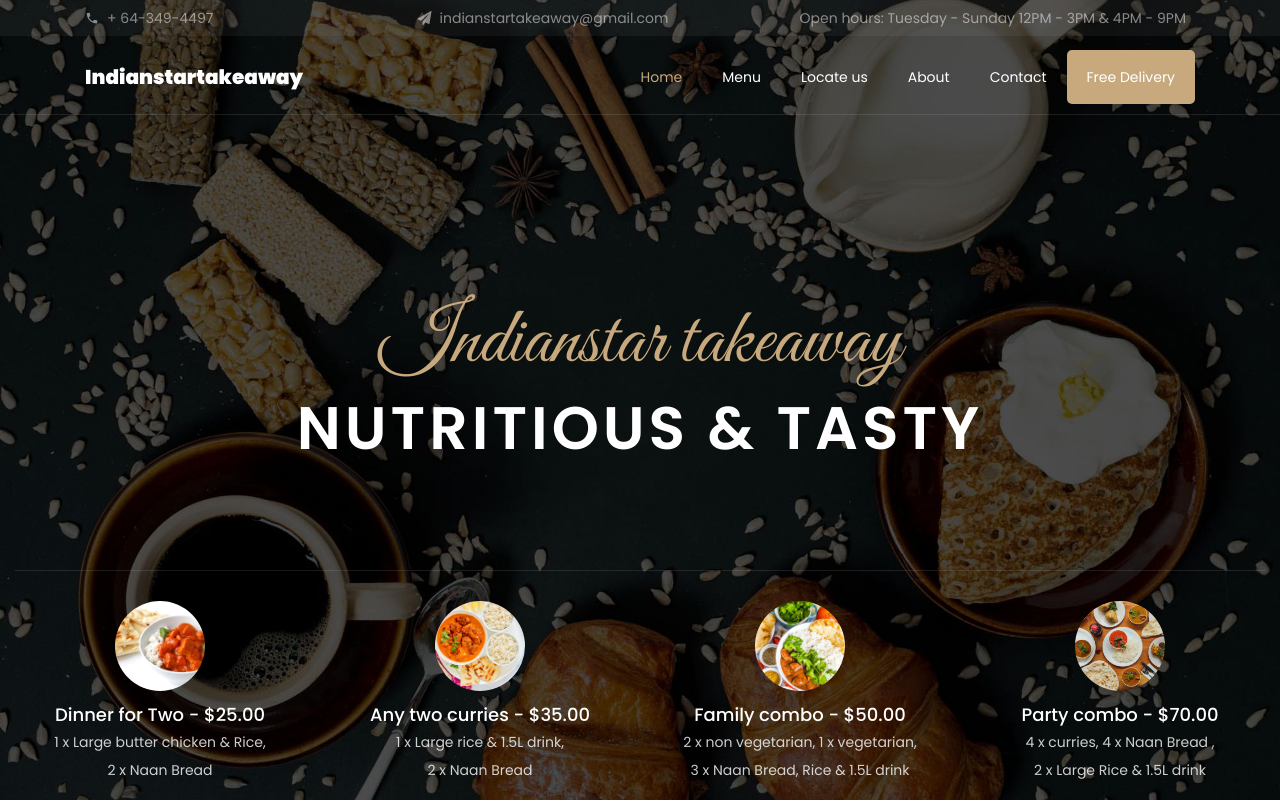
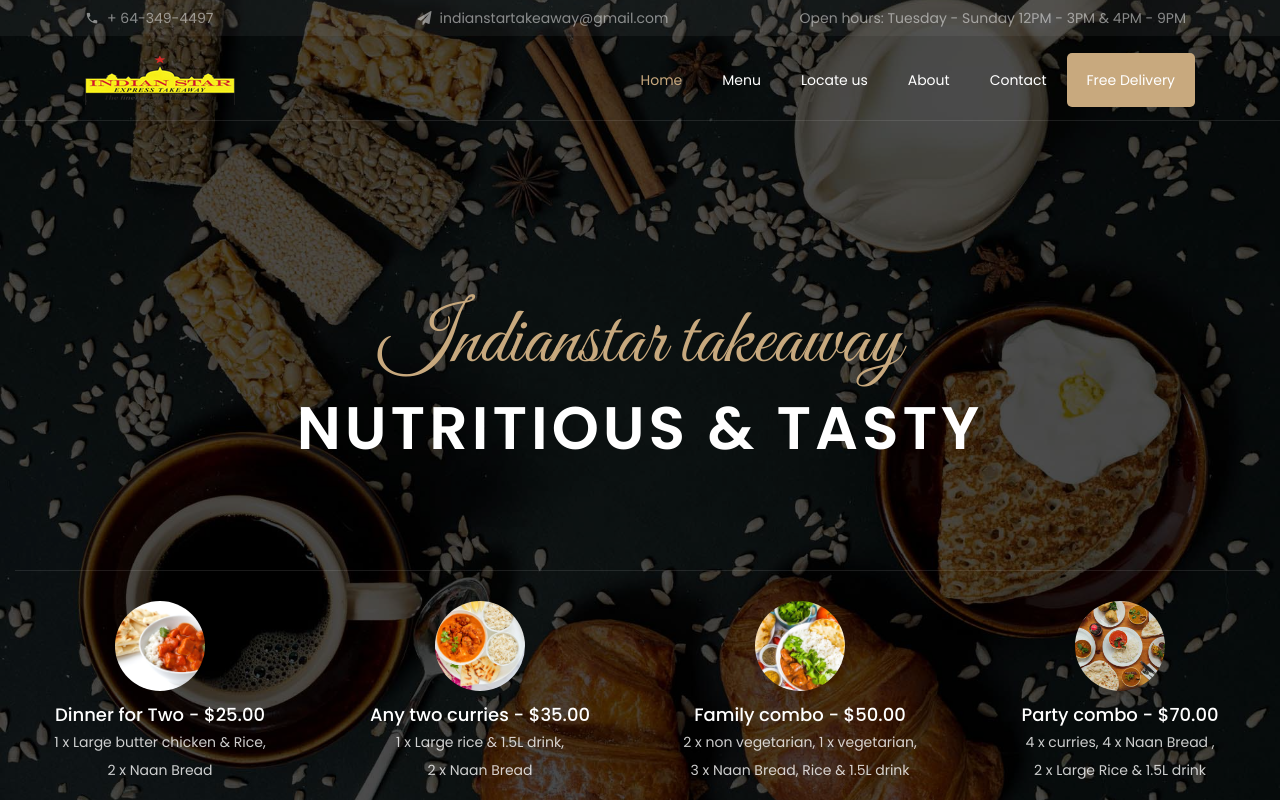
Before and after one commit to Judyjose008/indianstartakeaway, a plain HTML site: page index.html in a window 1280 px wide. Shown: the top 807 px of the page. Drawn offline with Linux system fonts and the light colour scheme; some packages are replaced by stand-ins of ours; no server answers; files whose address does not match are found by name.

Commit message:
Regular automated push

```diff
--- a/index.html
+++ b/index.html
@@ -51,7 +51,7 @@
     </div>
 	  <nav class="navbar navbar-expand-lg navbar-dark ftco_navbar bg-dark ftco-navbar-light" id="ftco-navbar">
 	    <div class="container">
-	      <a class="navbar-brand" href="index.html">Indianstartakeaway</a>
+	      <a class="navbar-brand" href="index.html"><img src="images/logo.png"></a>
 	      <button class="navbar-toggler" type="button" data-toggle="collapse" data-target="#ftco-nav" aria-controls="ftco-nav" aria-expanded="false" aria-label="Toggle navigation">
 	        <span class="oi oi-menu"></span> Menu
 	      </button>
```
Also changed, not shown: images/logo.png (added).
